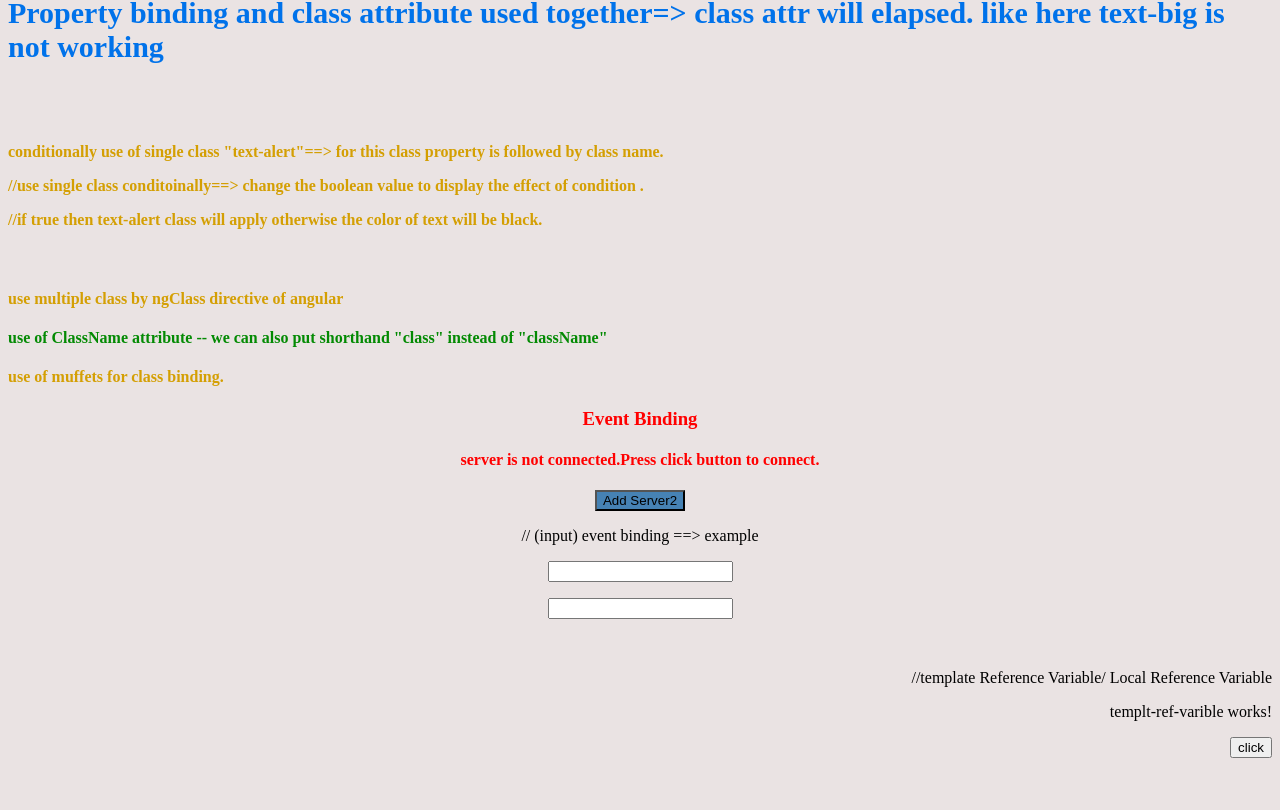
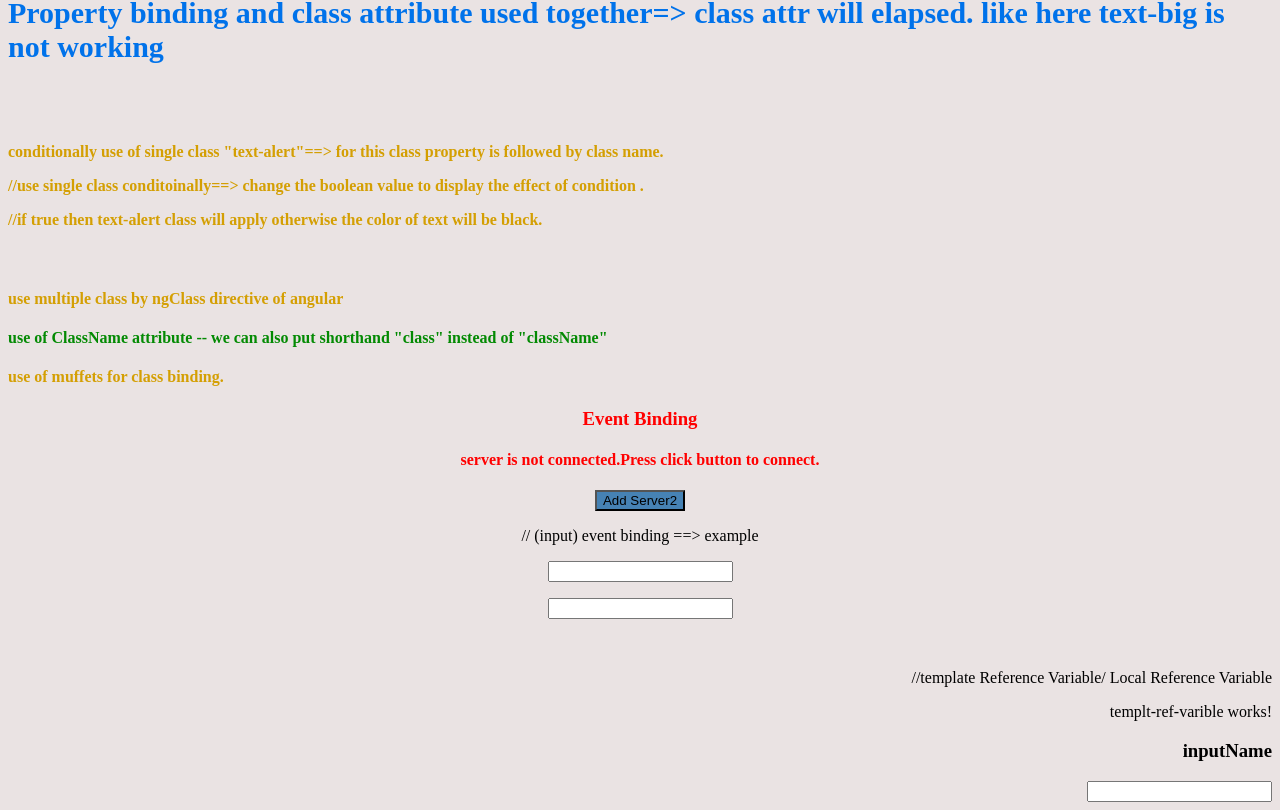
Before and after one commit to vikas576/Angular, an Angular app: page / in a window 1280 px wide. Shown: the part 583-1393 px from the top of the page. Before the commit the page ends 1349 px from the top, so only its background shows below. Built offline with nearby package versions, Linux system fonts and the light colour scheme.

Commit message:
changes done

```diff
--- a/src/app/templt-ref-varible/templt-ref-varible.component.html
+++ b/src/app/templt-ref-varible/templt-ref-varible.component.html
@@ -1,7 +1,7 @@
 
-<div style="text-align: right; width:100%;" >
+<div style="text-align: right; width:100%; margin: 0 0 0; padding: 0;" >
   //template Reference Variable/ Local Reference Variable
 <p>templt-ref-varible works!</p>
-
-  <button type="text" #RefVar> click</button>
+<h3> {{RefVar.value}} {{RefVar.name}}</h3>
+  <input type="text"  #RefVar name="inputName">
 </div>
--- a/src/app/templt-ref-varible/templt-ref-varible.component.ts
+++ b/src/app/templt-ref-varible/templt-ref-varible.component.ts
@@ -8,7 +8,7 @@ import { Component, OnInit } from '@angular/core';
 export class TempltRefVaribleComponent implements OnInit {
 
   constructor() { }
-  onSaveServer(){
+  onSaveServer() {
   }
   ngOnInit() {
   }
```
Also changed, not shown: 1 other file (tests, documents, lock files or other folders).
